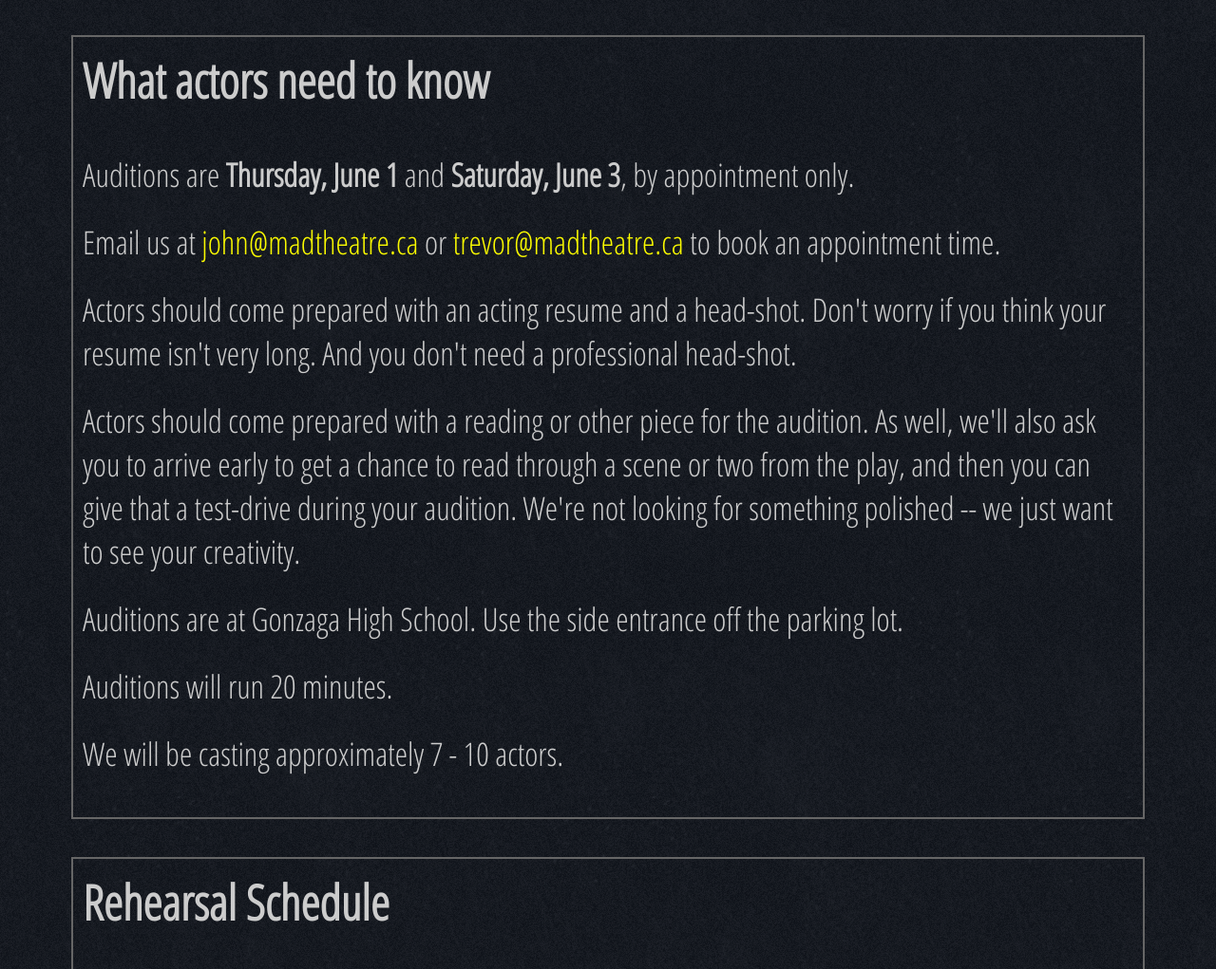
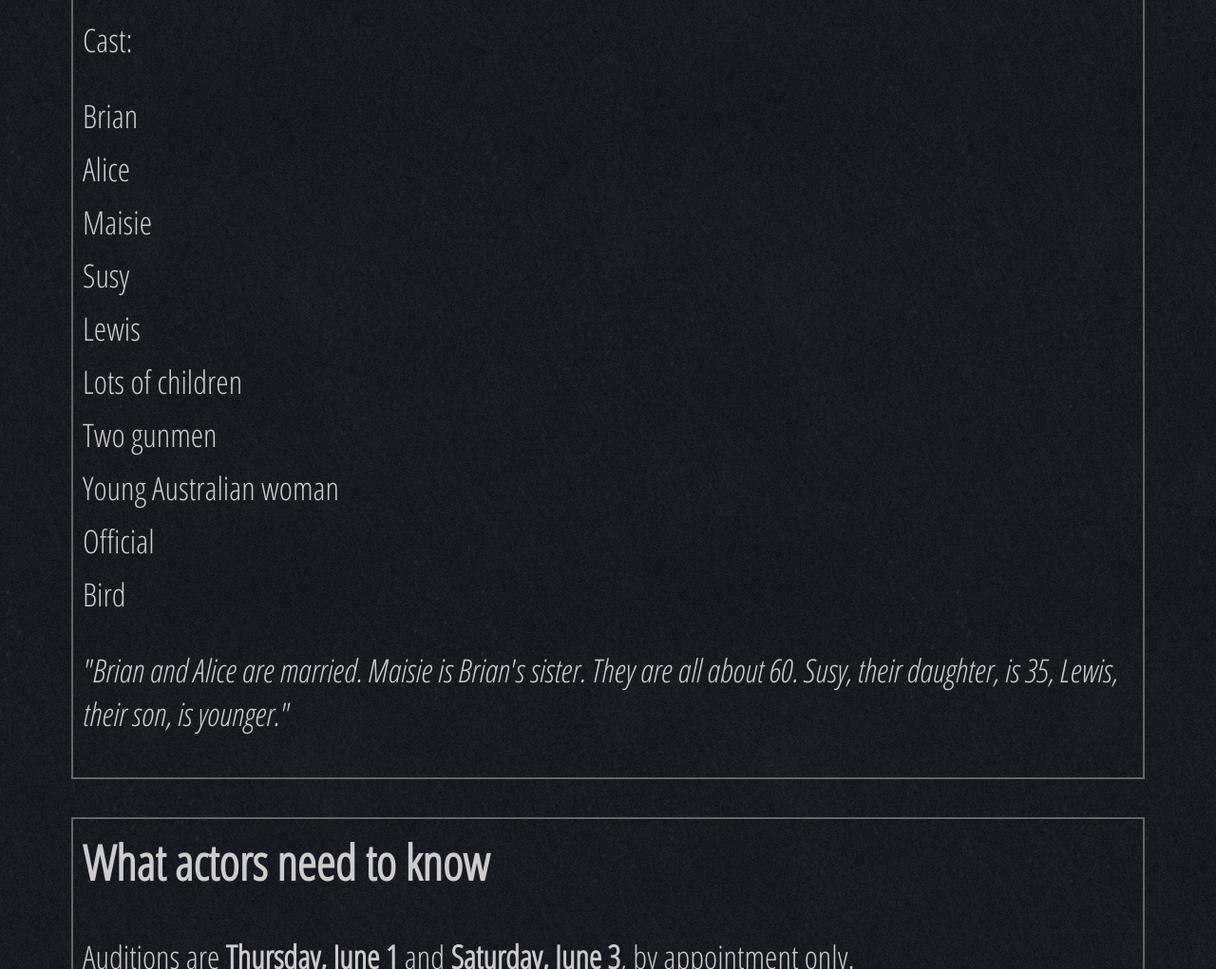
Before and after one commit to jpennywell/jpennywell.github.io, a plain HTML site: page 2017auditions.html in a window 1280 px wide. Shown: the part 1206-2227 px from the top of the page at 95% size. Drawn offline with Linux system fonts and the light colour scheme.

Commit message:
Characters update

```diff
--- a/2017auditions.html
+++ b/2017auditions.html
@@ -45,7 +45,21 @@
 
 		<div class="box align-left">
 		<h1>About the play</h1>
-An elderly couple and aunt are waiting for a daughter to arrive home after years in Australia, but she is taking her time and the waiting is difficult. Dialogue is repeated over and over, each repetition sending the story veering in lurid and comical directions.
+		<p>An elderly couple and aunt are waiting for a daughter to arrive home after years in Australia, but she is taking her time and the waiting is difficult. Dialogue is repeated over and over, each repetition sending the story veering in lurid and comical directions.</p>
+		<p>Cast:</p>
+		<ul>
+			<li>Brian</li>
+			<li>Alice</li>
+			<li>Maisie</li>
+			<li>Susy</li>
+			<li>Lewis</li>
+			<li>Lots of children</li>
+			<li>Two gunmen</li>
+			<li>Young Australian woman</li>
+			<li>Official</li>
+			<li>Bird</li>
+		</ul>
+		<p><i>"Brian and Alice are married. Maisie is Brian's sister. They are all about 60. Susy, their daughter, is 35, Lewis, their son, is younger."</i></p>
 		</div>
 
 		<div class="box align-left">
```
